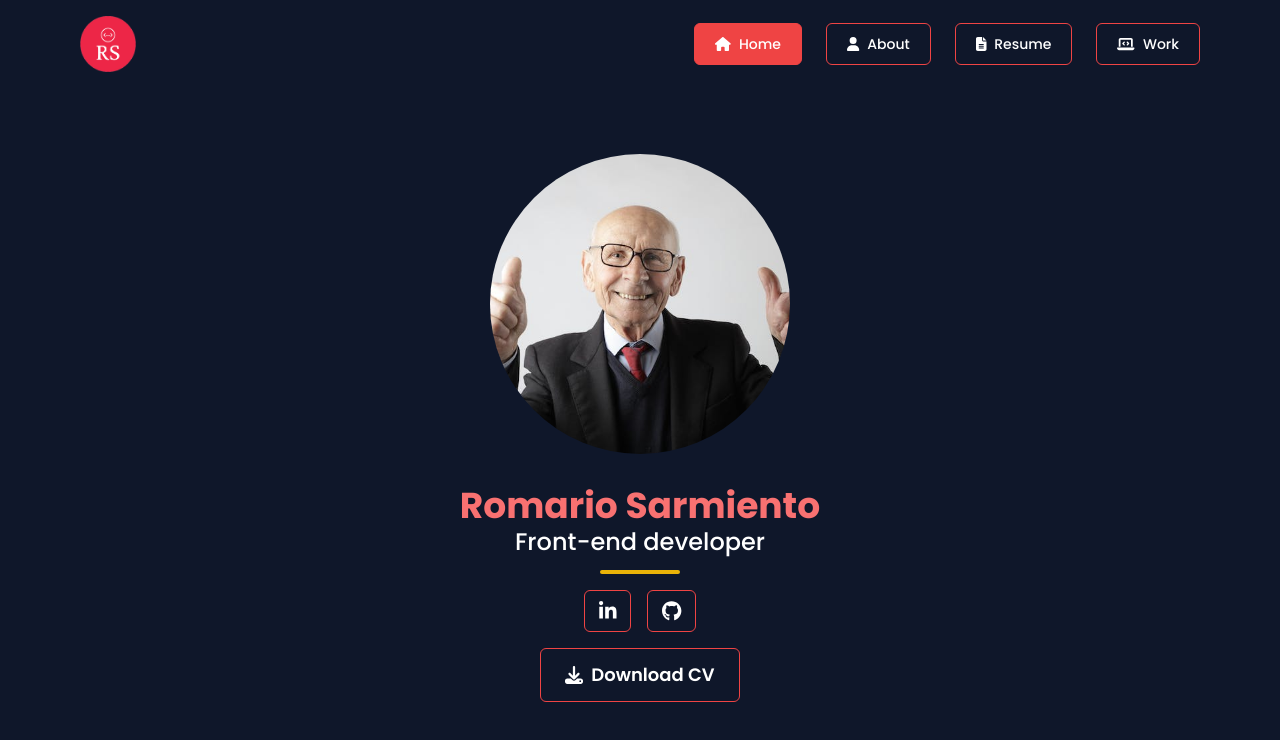
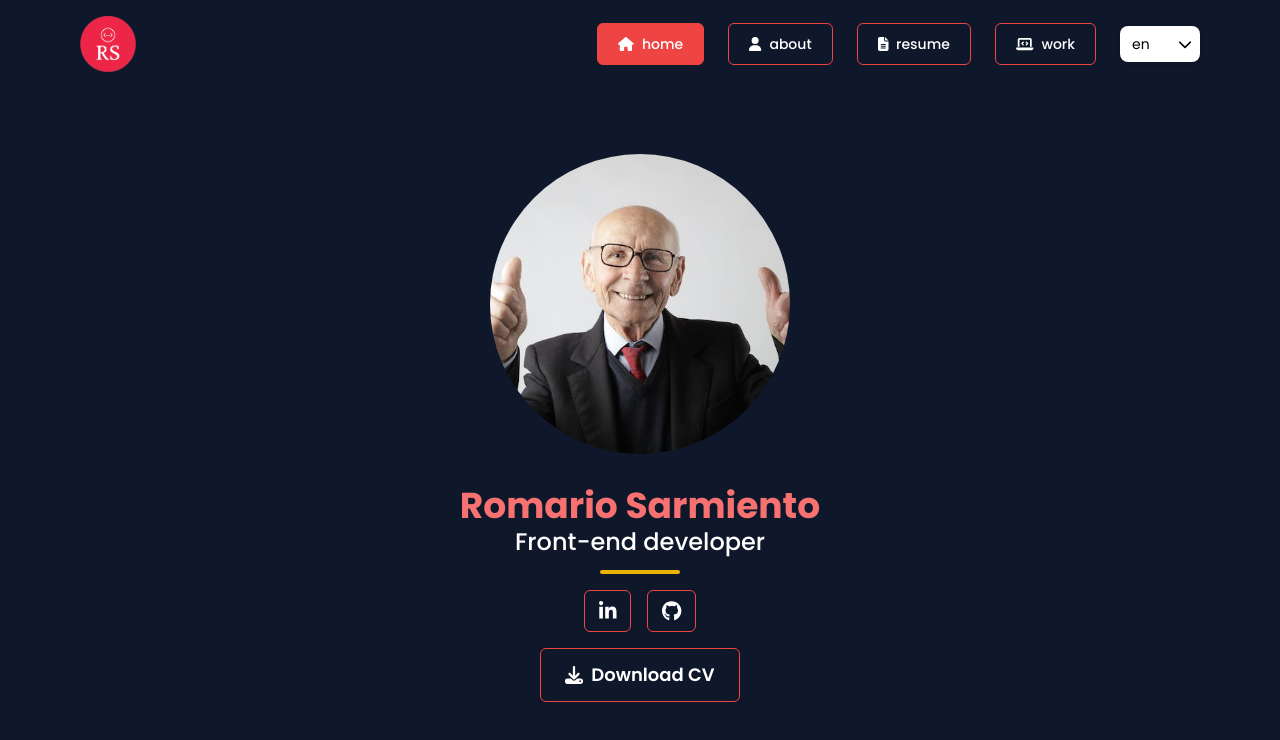
Before and after one commit to romariosc15/personal-website-nuxt, a Nuxt app: page / in a window 1280 px wide. Shown: the top 740 px of the page. Built offline with nearby package versions, Linux system fonts and the light colour scheme.

Commit message:
Adding a new component: Listbox

```diff
--- /dev/null
+++ b/components/input/Listbox.vue
@@ -0,0 +1,84 @@
+<template>
+  <Listbox
+    v-model="selectedItem"
+    @update:model-value="onUpdate"
+  >
+    <div class="relative">
+      <ListboxButton
+        class="relative w-full cursor-default rounded-lg bg-white py-2 pl-3 pr-10 text-left shadow-md focus:outline-none focus-visible:border-indigo-500 focus-visible:ring-2 focus-visible:ring-white/75 focus-visible:ring-offset-2 focus-visible:ring-offset-orange-300 sm:text-sm hover:cursor-pointer"
+      >
+        <span class="block truncate">{{ selectedItem.name }}</span>
+        <span
+          class="pointer-events-none absolute inset-y-0 right-0 flex items-center pr-2"
+        >
+          <font-awesome-icon
+            icon="fa-solid fa-chevron-down"
+          />
+        </span>
+      </ListboxButton>
+
+      <transition
+        leave-active-class="transition duration-100 ease-in"
+        leave-from-class="opacity-100"
+        leave-to-class="opacity-0"
+      >
+        <ListboxOptions
+          class="absolute mt-1 max-h-60 w-full overflow-auto rounded-md bg-white py-1 text-base shadow-lg ring-1 ring-black/5 focus:outline-none sm:text-sm"
+        >
+          <ListboxOption
+            v-for="item in props.options"
+            :key="item.name"
+            :value="item"
+            as="template"
+          >
+            <li
+              class="cursor-default hover:cursor-pointer hover:bg-amber-100 px-4 py-2"
+            >
+                {{ item.name }}
+            </li>
+          </ListboxOption>
+        </ListboxOptions>
+      </transition>
+    </div>
+  </Listbox>
+</template>
+
+<script setup>
+import {
+Listbox,
+ListboxButton,
+ListboxOptions,
+ListboxOption,
+} from '@headlessui/vue'
+
+const props = defineProps({
+    modelValue: {
+        type: Object,
+        required: true,
+    },
+    options: {
+        type: Array,
+        required: true,
+    },
+    nameProperty: {
+        type: String,
+        required: false,
+        default: '',
+    },
+    idProperty: {
+        type: String,
+        required: false,
+        default: '',
+    },
+});
+
+const emits = defineEmits({
+    'update:modelValue': (newValue) => newValue,
+})
+
+const onUpdate = (newValue) => {
+    emits('update:modelValue', newValue)
+}
+
+const selectedItem = ref(props.modelValue)
+</script>
--- a/components/navigation/Navbar.vue
+++ b/components/navigation/Navbar.vue
@@ -11,20 +11,24 @@
         :key="route.name"
         class="inline-block"
       >
-        <NavigationButtonLink
-          :to="route.url"
-          :text="route.name"
-          :cls="`px-5 py-2.5 ${isButtonActive(route.componentName)}`"
-          :icon="route.icon"
-        />
+        <NuxtLink
+          :to="localePath(route.url)"
+          :class="`px-5 py-2.5 ${isButtonActive(route.componentName)} rounded-md border border-red-500 hover:bg-red-500 hover:text-white transition-colors flex flex-row items-center`"
+        >
+          <font-awesome-icon
+            v-if="route.icon"
+            :class="`${route.name ? 'mr-2' : ''}`"
+            :icon="route.icon"
+          /> {{ route.name }}
+        </NuxtLink>
       </li>
     </ul>
     <Menu
       as="div"
-      class="relative inline-block text-left"
+      class="relative text-left block lg:hidden"
     >
       <div>
-        <MenuButton class="block lg:hidden text-gray-200">
+        <MenuButton class="text-gray-200">
           <font-awesome-icon
             icon="fa-solid fa-bars"
             size="xl"
@@ -61,19 +65,35 @@
         </MenuItems>
       </transition>
     </Menu>
+    <InputListbox
+      v-model="currentLanguage"
+      class="ml-6 w-20"
+      :options="languages"
+      @update:model-value="onUpdate"
+    />
   </header>
 </template>
 
 <script setup>
 import {Menu, MenuButton, MenuItem, MenuItems} from '@headlessui/vue';
+const { setLocale, locale, t } = useI18n()
+const localePath = useLocalePath()
 const isButtonActive = (current) => {
   const route = useRoute();
   return route.name === current.toLowerCase() ? 'bg-red-500 text-white' : '';
 };
-const routes = [
-  {name: 'Home', icon: 'fa-solid fa-home', url: '/', componentName: 'index'},
-  {name: 'About', icon: 'fa-solid fa-user', url: '/about', componentName: 'about'},
-  {name: 'Resume', icon: 'fa-solid fa-file-lines', url: '/resume', componentName: 'resume'},
-  {name: 'Work', icon: 'fa-solid fa-laptop-code', url: '/work', componentName: 'work'},
-];
+const routes = reactive([
+  {name: t('home'), icon: 'fa-solid fa-home', url: '/', componentName: 'index'},
+  {name: t('about'), icon: 'fa-solid fa-user', url: '/about', componentName: 'about'},
+  {name: t('resume'), icon: 'fa-solid fa-file-lines', url: '/resume', componentName: 'resume'},
+  {name: t('work'), icon: 'fa-solid fa-laptop-code', url: '/work', componentName: 'work'},
+]);
+const languages = [
+  {id: 'es', name: 'es'},
+  {id: 'en', name: 'en'},
+]
+const currentLanguage = ref({id: locale.value, name: locale.value})
+const onUpdate = (newValue) => {
+  setLocale(newValue.id)
+}
 </script>
--- a/layouts/default.vue
+++ b/layouts/default.vue
@@ -1,7 +1,6 @@
 <template>
   <div class="min-h-screen bg-slate-900">
     <div class="xl:container xl:mx-auto px-4 md:px-8 xl:px-20 2xl:px-36 pb-8">
-      <NavigationNavbar />
       <slot />
     </div>
   </div>
--- /dev/null
+++ b/locales/lang/en.json
@@ -0,0 +1,6 @@
+{
+    "home": "Home",
+    "about": "About",
+    "resume": "Resume",
+    "work": "Work"
+}
--- /dev/null
+++ b/locales/lang/es.json
@@ -0,0 +1,6 @@
+{
+    "home": "Inicio",
+    "about": "Sobre mi",
+    "resume": "Resumen",
+    "work": "Mi trabajo"
+}
--- /dev/null
+++ b/locales/module.ts
@@ -0,0 +1,23 @@
+import { createResolver, defineNuxtModule } from '@nuxt/kit'
+
+export default defineNuxtModule({
+  async setup(options, nuxt) {
+    const { resolve } = createResolver(import.meta.url)
+
+    nuxt.hook('i18n:registerModule', register => {
+      register({
+        langDir: resolve('./lang'),
+        locales: [
+          {
+            code: 'en',
+            file: 'en.json',
+          },
+          {
+            code: 'es',
+            file: 'es.json',
+          },
+        ]
+      })
+    })
+  }
+})
--- a/nuxt.config.ts
+++ b/nuxt.config.ts
@@ -1,8 +1,14 @@
-// https://nuxt.com/docs/api/configuration/nuxt-config
+import LocaleModule from './locales/module'
 export default defineNuxtConfig({
   modules: [
     '@nuxtjs/tailwindcss',
+    LocaleModule,
+    '@nuxtjs/i18n',
   ],
+  i18n: {
+    defaultLocale: 'en',
+    strategy: 'prefix',
+  },
   devtools: { enabled: true },
   pages: true,
   app: {
--- a/package.json
+++ b/package.json
@@ -14,6 +14,7 @@
     "@nuxt/devtools": "latest",
     "@nuxt/eslint-config": "^0.2.0",
     "@nuxtjs/eslint-module": "^4.1.0",
+    "@nuxtjs/i18n": "^8.0.0-rc.5",
     "@nuxtjs/tailwindcss": "^6.8.1",
     "eslint": "^8.53.0",
     "nuxt": "^3.8.0",
--- a/pages/about.vue
+++ b/pages/about.vue
@@ -93,7 +93,7 @@
           </h2>
           <div class="bg-yellow-500 w-28 h-1 rounded-lg" />
         </div>
-        <div class="flex flex-row flex-wrap gap-4 text-sm mt-10 text-white font-medium">
+        <div class="flex flex-row flex-wrap gap-4 text-sm mt-6 lg:mt-10 text-white font-medium">
           <ContainerCard
             v-for="item in skills"
             :key="item"
--- a/pages/index.vue
+++ b/pages/index.vue
@@ -1,4 +1,6 @@
 <template>
+  <div>
+    <NavigationNavbar />
     <div class="flex flex-col items-center justify-center gap-4 min-h-[85vh]">
       <div class="mb-4">
         <img
@@ -40,4 +42,5 @@
         />
       </div>
     </div>
+  </div>
 </template>
```
Also changed, not shown: 1 other file (tests, documents, lock files or other folders). Lines whose indentation alone changed are shown as unchanged.
